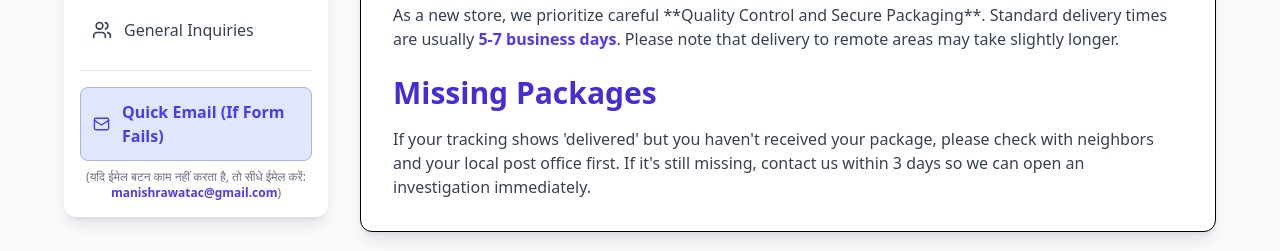
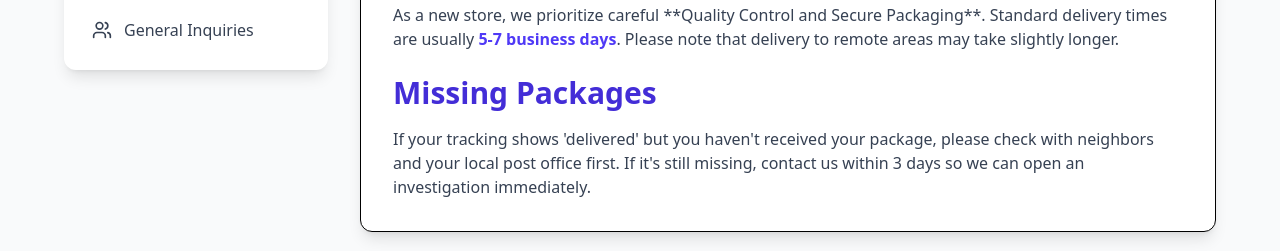
Before and after one commit to pratham-sarankar/tererang, a React (Vite) app: page /HelpCenterPage in a window 1280 px wide. Shown: the part 675-926 px from the top of the page. Built offline with nearby package versions, Linux system fonts and the light colour scheme; no server answers.

Commit message:
Remove quick link

```diff
--- a/src/products/HelpCenterPage.jsx
+++ b/src/products/HelpCenterPage.jsx
@@ -91,11 +91,10 @@ const ContactForm = () => {
       <button
         type="submit"
         disabled={isSubmitting}
-        className={`w-full flex justify-center items-center px-6 py-3 border border-transparent text-base font-medium rounded-lg shadow-lg transition duration-300 transform active:scale-95 ${
-          isSubmitting
-            ? 'bg-indigo-400 cursor-not-allowed'
-            : 'bg-indigo-600 hover:bg-indigo-700'
-        } text-white`}
+        className={`w-full flex justify-center items-center px-6 py-3 border border-transparent text-base font-medium rounded-lg shadow-lg transition duration-300 transform active:scale-95 ${isSubmitting
+          ? 'bg-indigo-400 cursor-not-allowed'
+          : 'bg-indigo-600 hover:bg-indigo-700'
+          } text-white`}
       >
         {isSubmitting ? (
           <>
@@ -267,23 +266,6 @@ const HelpCenterPage = () => {
                 );
               })}
 
-              {/* Direct Contact Fallback in Sidebar */}
-              <div className="pt-4 mt-4 border-t border-gray-200">
-                <a
-                  // Use the mailto link for quick access, but encourage using the form
-                  href="mailto:manishrawatac@gmail.com?subject=Tererang%20Quick%20Support%20Request"
-                  className="flex items-center w-full p-3 bg-indigo-100 text-indigo-600 font-semibold rounded-lg
-                             hover:bg-indigo-200 transition duration-300 border border-indigo-300"
-                >
-                  <Mail className="w-5 h-5 mr-3" />
-                  Quick Email (If Form Fails)
-                </a>
-
-                {/* FALLBACK INSTRUCTION for users whose mail client doesn't open */}
-                <p className="text-xs text-center text-gray-500 mt-2">
-                  (यदि ईमेल बटन काम नहीं करता है, तो सीधे ईमेल करें: <span className="font-semibold text-indigo-600">manishrawatac@gmail.com</span>)
-                </p>
-              </div>
 
             </nav>
           </aside>
```
